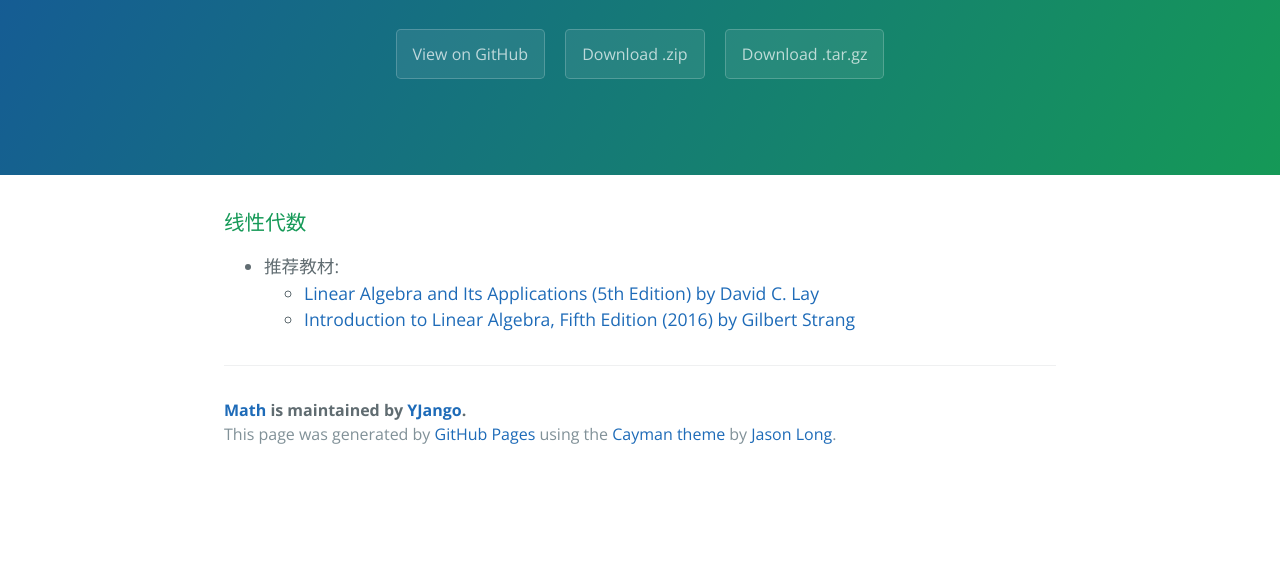
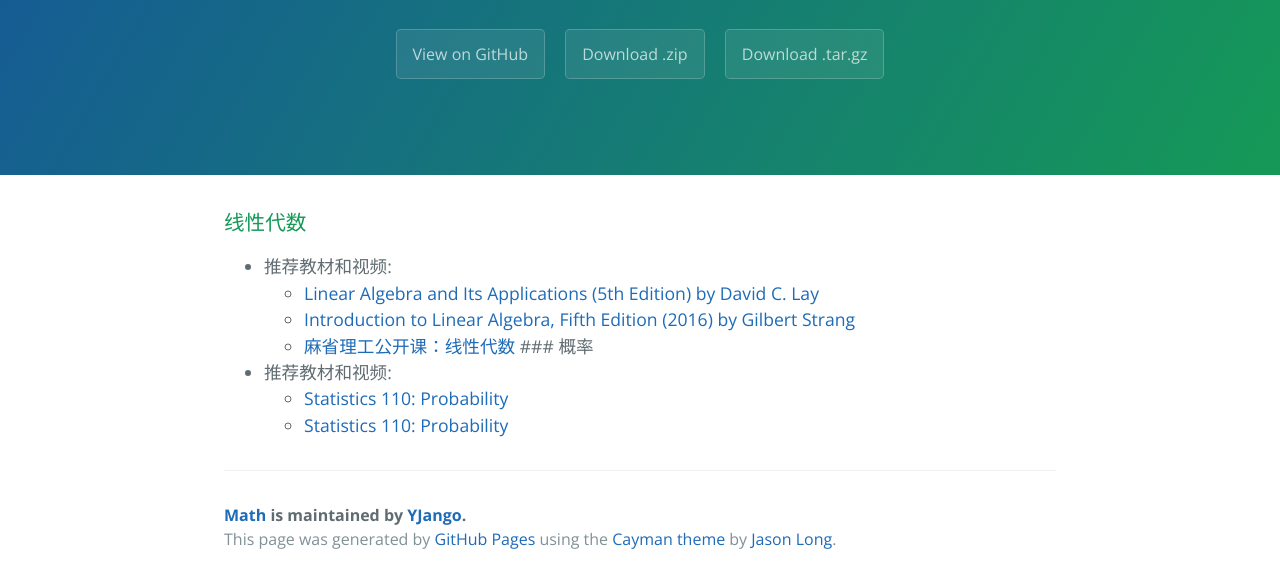
Before and after one commit to YJango/MATH, a plain HTML site: page index.html in a window 1280 px wide. Shown: the part 208-796 px from the top of the page. Drawn offline with nearby package versions, Linux system fonts and the light colour scheme.

Commit message:
Create gh-pages branch via GitHub

```diff
--- a/index.html
+++ b/index.html
@@ -23,11 +23,21 @@
 <a id="线性代数" class="anchor" href="#%E7%BA%BF%E6%80%A7%E4%BB%A3%E6%95%B0" aria-hidden="true"><span aria-hidden="true" class="octicon octicon-link"></span></a>线性代数</h3>
 
 <ul>
-<li>推荐教材:
+<li>推荐教材和视频:
 
 <ul>
 <li><a href="https://www.amazon.com/Linear-Algebra-%20%20Its-Applications-5th/dp/032198238X">Linear Algebra and Its Applications (5th Edition) by David C. Lay</a></li>
 <li><a href="http://math.mit.edu/%7Egs/linearalgebra/">Introduction to Linear Algebra, Fifth Edition (2016) by Gilbert Strang</a></li>
+<li>
+<a href="https://www.youtube.com/playlist?list=PLkaDjkUB34l6b2ANJdF8mTs0ObaEoY6rL">麻省理工公开课：线性代数</a>
+### 概率</li>
+</ul>
+</li>
+<li>推荐教材和视频:
+
+<ul>
+<li><a href="http://projects.iq.harvard.edu/stat110/home">Statistics 110: Probability</a></li>
+<li><a href="https://www.youtube.com/playlist?list=PL2SOU6wwxB0uwwH80KTQ6ht66KWxbzTIo">Statistics 110: Probability</a></li>
 </ul>
 </li>
 </ul>
--- a/params.json
+++ b/params.json
@@ -1,6 +1,6 @@
 {
   "name": "Math",
   "tagline": "数学学习资料",
-  "body": "### 线性代数\r\n* 推荐教材:\r\n * [Linear Algebra and Its Applications (5th Edition) by David C. Lay](https://www.amazon.com/Linear-Algebra-  Its-Applications-5th/dp/032198238X)\r\n * [Introduction to Linear Algebra, Fifth Edition (2016) by Gilbert Strang](http://math.mit.edu/~gs/linearalgebra/)\r\n",
+  "body": "### 线性代数\r\n* 推荐教材和视频:\r\n * [Linear Algebra and Its Applications (5th Edition) by David C. Lay](https://www.amazon.com/Linear-Algebra-  Its-Applications-5th/dp/032198238X)\r\n * [Introduction to Linear Algebra, Fifth Edition (2016) by Gilbert Strang](http://math.mit.edu/~gs/linearalgebra/)\r\n * [麻省理工公开课：线性代数](https://www.youtube.com/playlist?list=PLkaDjkUB34l6b2ANJdF8mTs0ObaEoY6rL)\r\n### 概率\r\n* 推荐教材和视频:\r\n * [Statistics 110: Probability](http://projects.iq.harvard.edu/stat110/home)\r\n * [Statistics 110: Probability](https://www.youtube.com/playlist?list=PL2SOU6wwxB0uwwH80KTQ6ht66KWxbzTIo)\r\n\r\n",
   "note": "Don't delete this file! It's used internally to help with page regeneration."
 }
```
